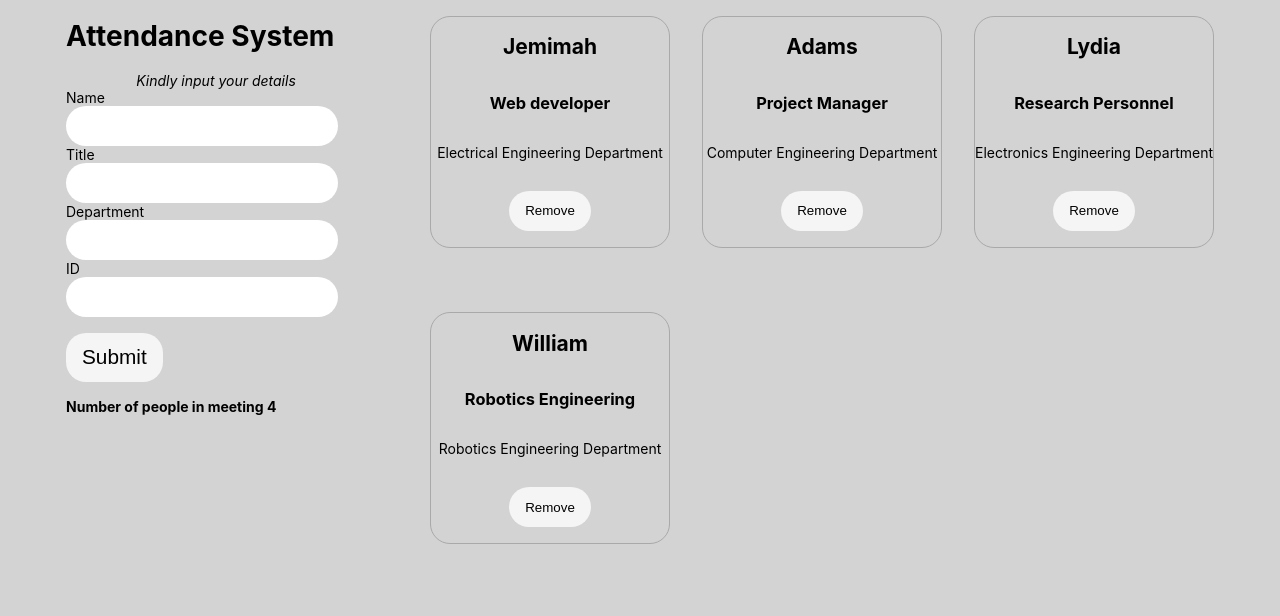
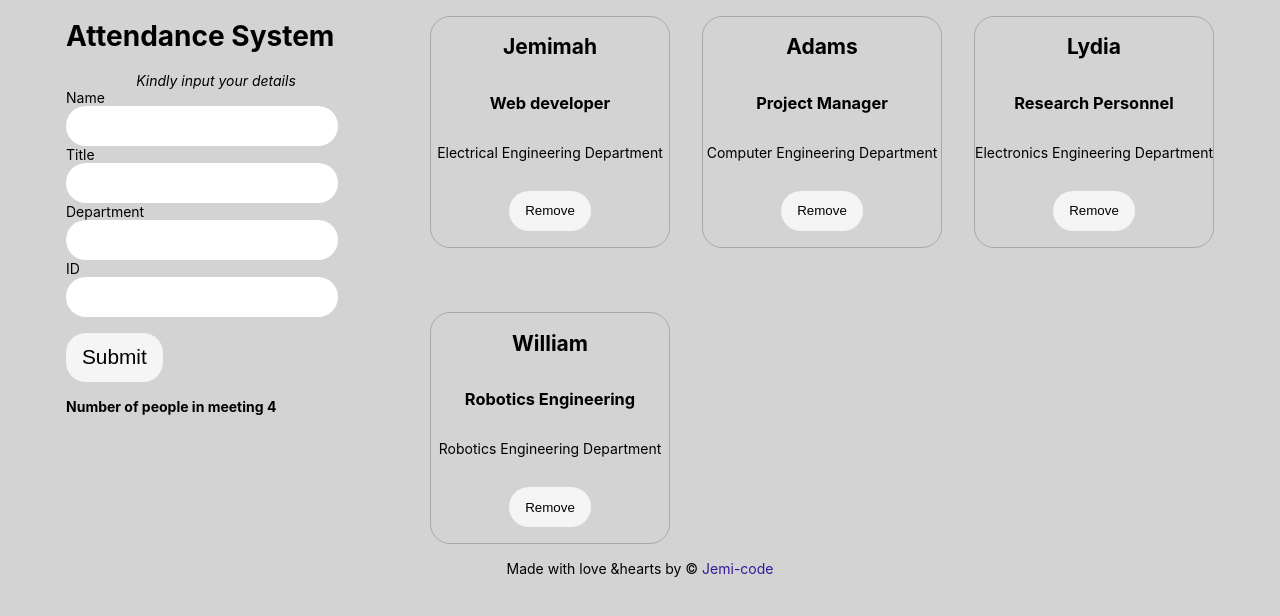
Before and after one commit to Jemi-code/Simple_Attendance, a React (Create React App) app: page / in a window 1280 px wide. Shown: the top 616 px of the page. Built offline with nearby package versions, Linux system fonts and the light colour scheme.

Commit message:
added footer and copyright

```diff
--- a/public/index.html
+++ b/public/index.html
@@ -29,6 +29,9 @@
   <body>
     <noscript>You need to enable JavaScript to run this app.</noscript>
     <div id="root"></div>
+    <footer>
+      Made with love &hearts by &copy <a href="mailto:jemimahkwakuyi@gmail.com">Jemi-code</a>
+    </footer>
     <!--
       This HTML file is a template.
       If you open it directly in the browser, you will see an empty page.
--- a/src/index.css
+++ b/src/index.css
@@ -87,6 +87,16 @@ form > input{
   -o-border-radius: 20px;
 }
 
+a{
+  text-decoration: none;
+  color: rgb(52, 24, 155);
+}
+
+a:hover{
+  color: rgb(83, 139, 196);
+  text-decoration: underline;
+}
+
 @media screen and (max-width:600px){
   .main{
     flex-direction: column;
```
